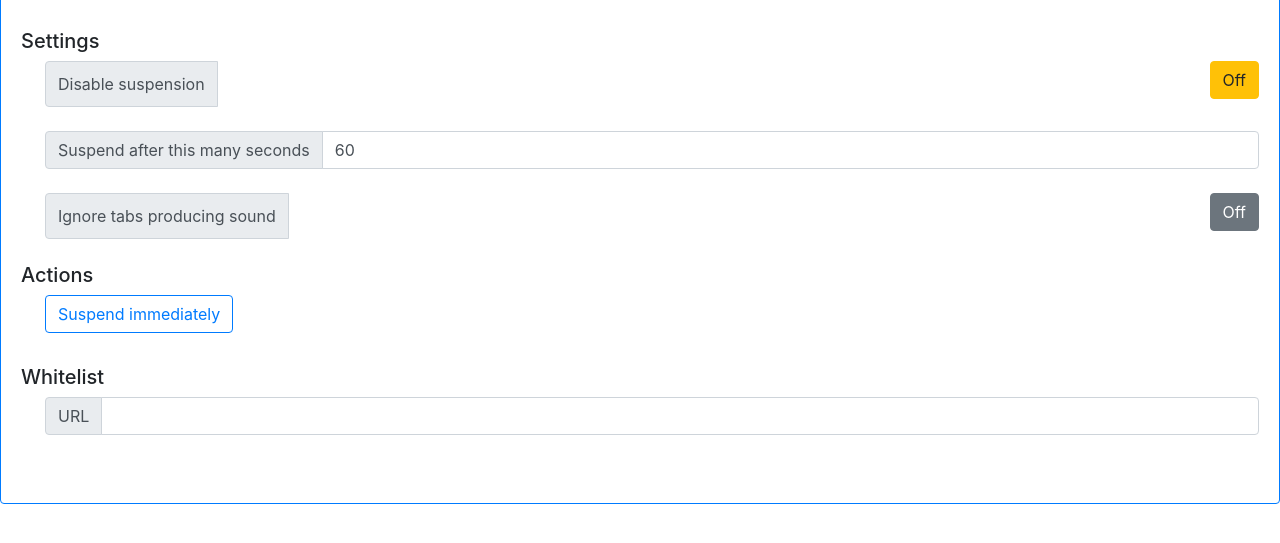
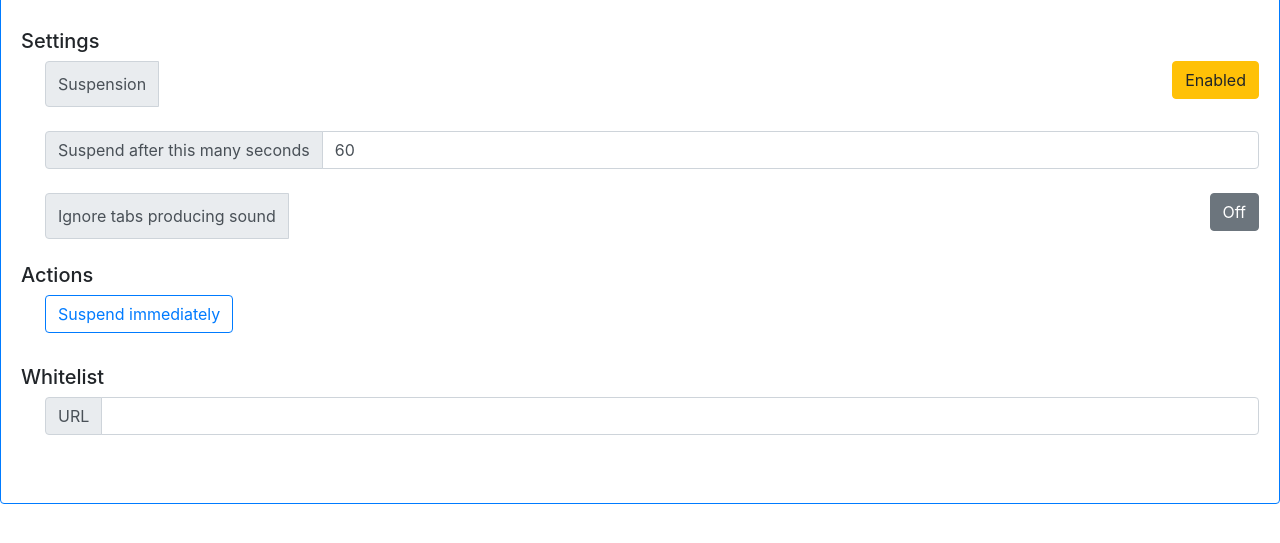
Before and after one commit to k5md/Total-Suspender-webextension, a browser extension: page src/options/options.html in a window 1280 px wide. Shown: the part 63-606 px from the top of the page. Drawn offline with Linux system fonts and the light colour scheme.

Commit message:
wording fix - https://github.com/k5md/Total-Suspender-webextension/issues/3
extension icon is used instead of firefox default in extensions

```diff
--- a/package.json
+++ b/package.json
@@ -1,6 +1,6 @@
 {
   "name": "Total-Suspender-webextension",
-  "version": "2.8.0",
+  "version": "2.9.0",
   "description": "A minimalistic web extension for firefox that suspends natively (with tabs.discard) not-active tabs.",
   "scripts": {
     "test": "jest",
--- a/src/options/options.html
+++ b/src/options/options.html
@@ -22,11 +22,11 @@
 
           <div class="input-group d-flex justify-content-between mb-4">
             <div class="input-group-prepend">
-              <span class="input-group-text">Disable suspension</span>
+              <span class="input-group-text">Suspension</span>
             </div>
             <div class="toggle">
               <input type="checkbox" id="input-disable-suspension" checked>
-              <label class="btn btn-warning" for="input-disable-suspension" data-on-text="On" data-off-text="Off" />
+              <label class="btn btn-warning" for="input-disable-suspension" data-on-text="Disabled" data-off-text="Enabled" />
             </div>
           </div>
 
```
Also changed, not shown: src/icons/iconfinder_shutdown_2639921.png (added), src/manifest.json.
